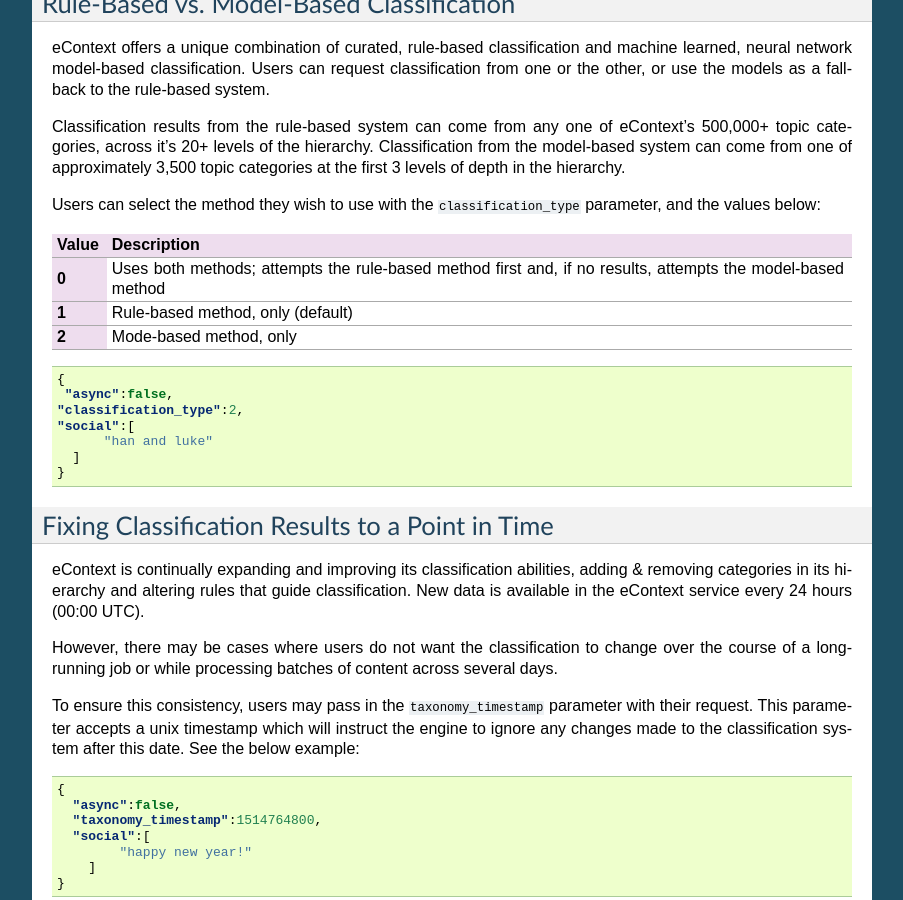
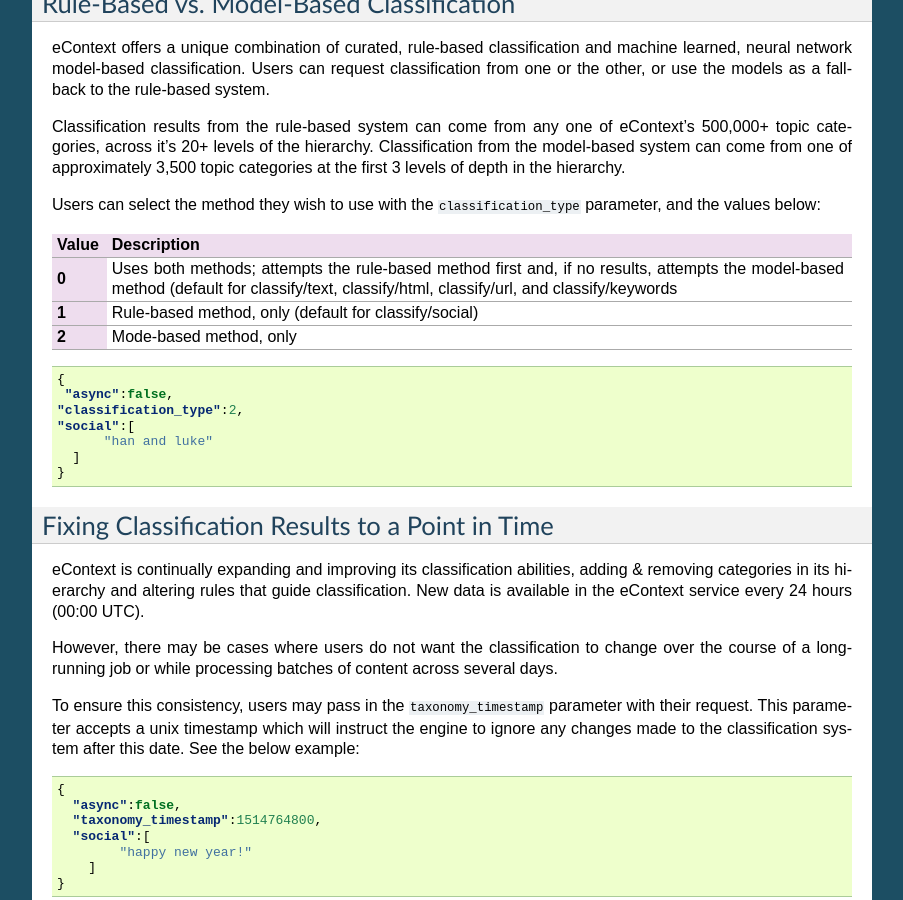
Before and after one commit to info-com/zenya-api-docs, a Sphinx documentation site: the page built from source/bestpractices.rst, in a window 1280 px wide and 900 px high, scrolled down 2119 px. Shown: the whole window, without its empty margins (198-1101 px from the left). Built offline with Sphinx 7.4.7, drawn with Linux system fonts in a browser that asks for light colours.

Commit message:
Update bestpractices.rst

```diff
--- a/source/bestpractices.rst
+++ b/source/bestpractices.rst
@@ -61,8 +61,8 @@
     :header: "Value", "Description"
     :stub-columns: 1
 
-    "0","Uses both methods; attempts the rule-based method first and, if no results, attempts the model-based method"
-    "1","Rule-based method, only (default)"
+    "0","Uses both methods; attempts the rule-based method first and, if no results, attempts the model-based method (default for classify/text, classify/html, classify/url, and classify/keywords"
+    "1","Rule-based method, only (default for classify/social)"
     "2","Mode-based method, only"
 
 .. code-block:: json
```
